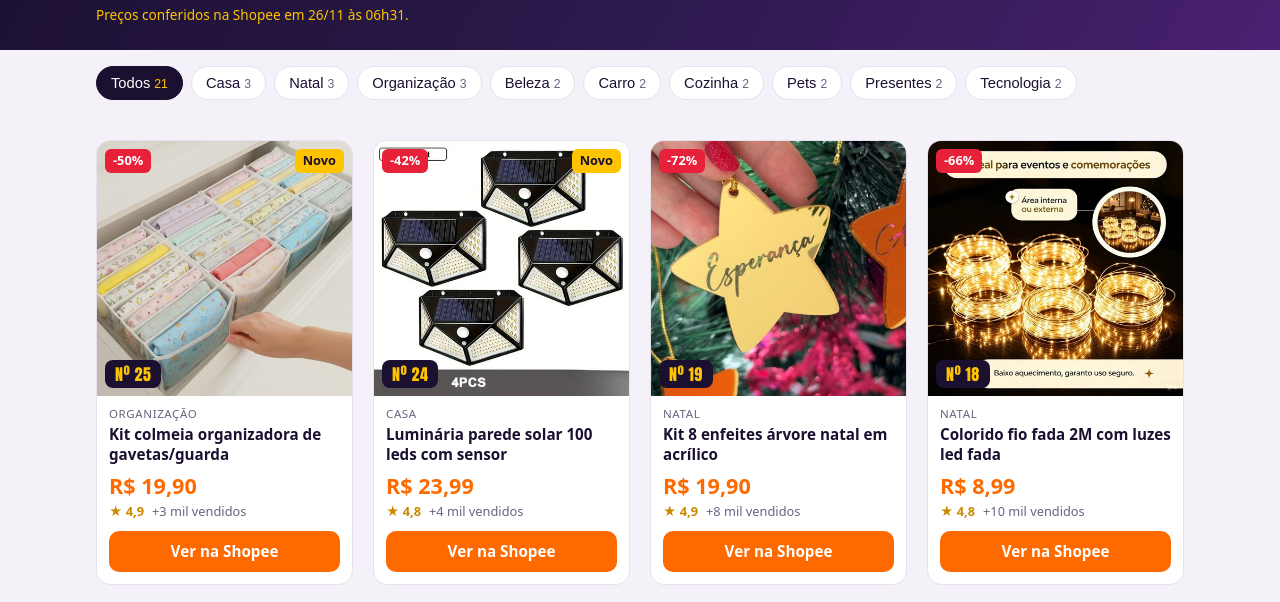
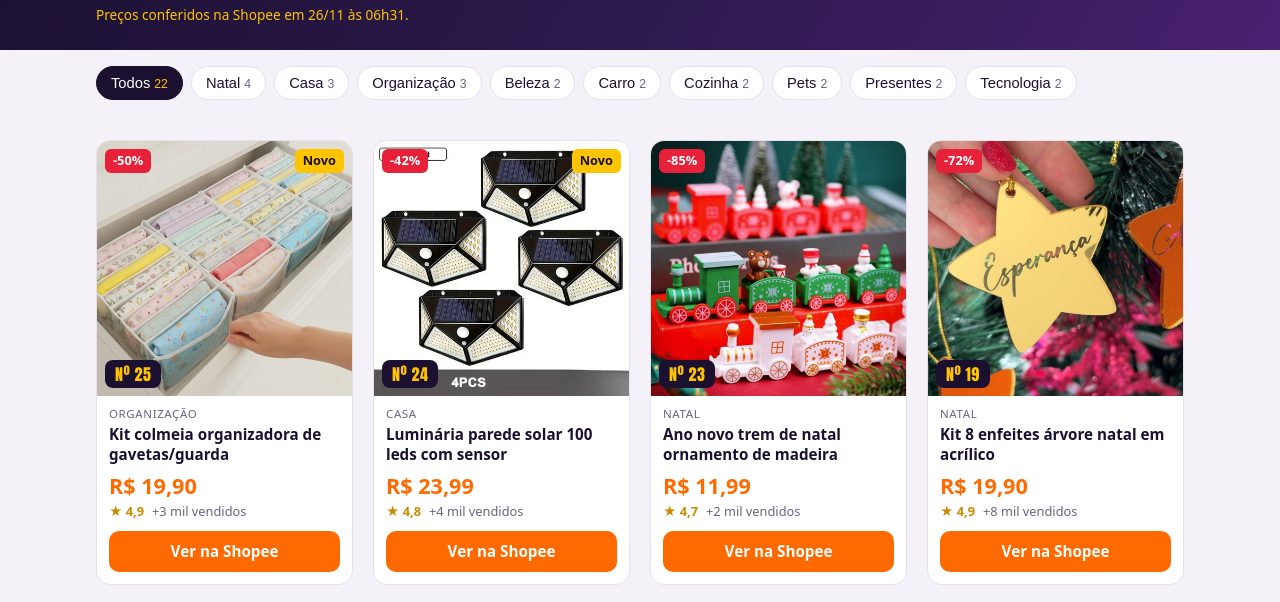
Before and after one commit to fjackvil/achadoflash-site, a plain HTML site: page index.html in a window 1280 px wide. Shown: the part 184-786 px from the top of the page. Drawn offline with Linux system fonts and the light colour scheme.

Commit message:
Página de links: 26/11 15:03

```diff
--- a/index.html
+++ b/index.html
@@ -17,7 +17,7 @@
 <p class="conferido">Preços conferidos na Shopee em 26/11 às 06h31.</p>
 </div></section>
 <main>
-<nav class="categorias" aria-label="Categorias"><button class="chip ativo" data-cat="todos">Todos<small>21</small></button><button class="chip" data-cat="casa">Casa<small>3</small></button><button class="chip" data-cat="natal">Natal<small>3</small></button><button class="chip" data-cat="organização">Organização<small>3</small></button><button class="chip" data-cat="beleza">Beleza<small>2</small></button><button class="chip" data-cat="carro">Carro<small>2</small></button><button class="chip" data-cat="cozinha">Cozinha<small>2</small></button><button class="chip" data-cat="pets">Pets<small>2</small></button><button class="chip" data-cat="presentes">Presentes<small>2</small></button><button class="chip" data-cat="tecnologia">Tecnologia<small>2</small></button></nav>
+<nav class="categorias" aria-label="Categorias"><button class="chip ativo" data-cat="todos">Todos<small>22</small></button><button class="chip" data-cat="natal">Natal<small>4</small></button><button class="chip" data-cat="casa">Casa<small>3</small></button><button class="chip" data-cat="organização">Organização<small>3</small></button><button class="chip" data-cat="beleza">Beleza<small>2</small></button><button class="chip" data-cat="carro">Carro<small>2</small></button><button class="chip" data-cat="cozinha">Cozinha<small>2</small></button><button class="chip" data-cat="pets">Pets<small>2</small></button><button class="chip" data-cat="presentes">Presentes<small>2</small></button><button class="chip" data-cat="tecnologia">Tecnologia<small>2</small></button></nav>
 <p id="aviso" role="status"></p>
 <section class="grade">
 <article class="item" id="n25" data-cat="organização">
@@ -40,6 +40,17 @@
 <p class="preco">R$ 23,99</p>
 <p class="dados"><span class="nota">★ 4,8</span><span>+4 mil vendidos</span></p>
 <a class="botao" href="https://s.shopee.com.br/7AfQMmkcRH" target="_blank" rel="sponsored noopener">Ver na Shopee</a>
+</div>
+</article>
+<article class="item" id="n23" data-cat="natal">
+<a class="foto" href="https://s.shopee.com.br/6q2ZW6KKpM" target="_blank" rel="sponsored noopener" aria-label="Ano novo trem de natal ornamento de madeira na Shopee">
+<img src="img/n023.jpg" alt="Ano novo trem de natal ornamento de madeira" loading="lazy" width="480" height="480"><span class="num">Nº 23</span><span class="selos"><span class="selo off">-85%</span></span></a>
+<div class="info">
+<p class="cat">Natal</p>
+<h2>Ano novo trem de natal ornamento de madeira</h2>
+<p class="preco">R$ 11,99</p>
+<p class="dados"><span class="nota">★ 4,7</span><span>+2 mil vendidos</span></p>
+<a class="botao" href="https://s.shopee.com.br/6q2ZW6KKpM" target="_blank" rel="sponsored noopener">Ver na Shopee</a>
 </div>
 </article>
 <article class="item" id="n19" data-cat="natal">
@@ -259,7 +270,7 @@ para você. Preço e estoque podem mudar; confira na Shopee antes de comprar. Os
 voz gerada por IA.</p>
 <div class="redes"><a href="https://www.instagram.com/achadoflashbrasil/" target="_blank" rel="noopener">Instagram</a><a href="https://www.tiktok.com/@achadoflashbrasil" target="_blank" rel="noopener">TikTok</a><a href="https://www.youtube.com/@AchadoFlashBrasil" target="_blank" rel="noopener">YouTube</a></div>
 <p><a href="privacidade.html">Privacidade</a> · <a href="termos.html">Termos de uso</a> ·
-Atualizado em 26/11/2026 às 15:02</p>
+Atualizado em 26/11/2026 às 15:03</p>
 </div></footer>
 <script>const busca=document.getElementById('busca'),aviso=document.getElementById('aviso'),
 chips=[...document.querySelectorAll('.chip')],itens=[...document.querySelectorAll('.item')];
```
Also changed, not shown: 23/index.html (added, +6 -0 lines), privacidade.html (+1 -1 lines), termos.html (+1 -1 lines), img/n023.jpg (added).
